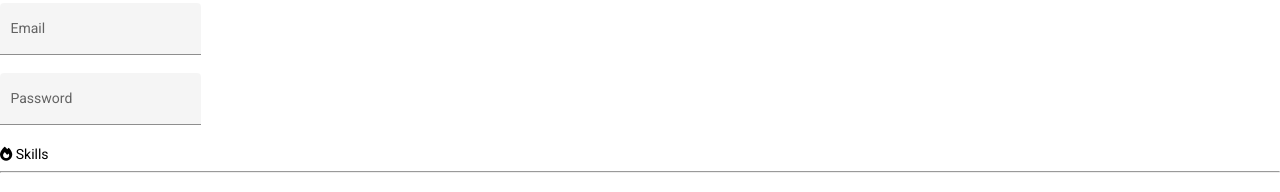
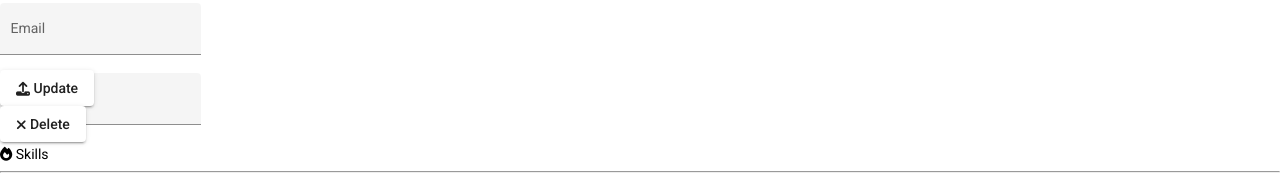
Before and after one commit to PravleensDev/ng-ems, an Angular app: page /update-employee in a window 1280 px wide. Shown: the part 658-850 px from the top of the page. Built offline with nearby package versions, Linux system fonts and the light colour scheme.

Commit message:
Update employee ui complete

```diff
--- a/src/app/update-employee/update-employee.component.html
+++ b/src/app/update-employee/update-employee.component.html
@@ -208,5 +208,20 @@
         </mat-form-field>
       </div>
     </div>
+
+    <div
+      class="jumbotron p-2 bg-transparent"
+      style="position: sticky; bottom: 0px"
+    >
+      <div class="row mt-5">
+        <div class="col-6 mx-auto ">
+          <button mat-raised-button  class="w-50 bg-success text-light"><i class="fas fa-upload"></i>  Update</button>
+        </div>
+
+        <div class="col-6 mx-auto">
+          <button mat-raised-button class="w-50 bg-danger text-light" ><i class="fas fa-times"></i>  Delete</button>
+        </div>
+      </div>
+    </div>
   </form>
 </div>
--- a/src/app/update-employee/update-employee.component.ts
+++ b/src/app/update-employee/update-employee.component.ts
@@ -94,7 +94,7 @@ export class UpdateEmployeeComponent implements OnInit {
               empAge: employee_age,
             });
 
-            this.designationDefault = designation.trim().charAt(0).toUpperCase() + designation.slice(1);
+            this.designationDefault = designation.trim().charAt(0).toUpperCase() + designation.slice(2);
             this.skillsList = skills;
           });
       }
```
